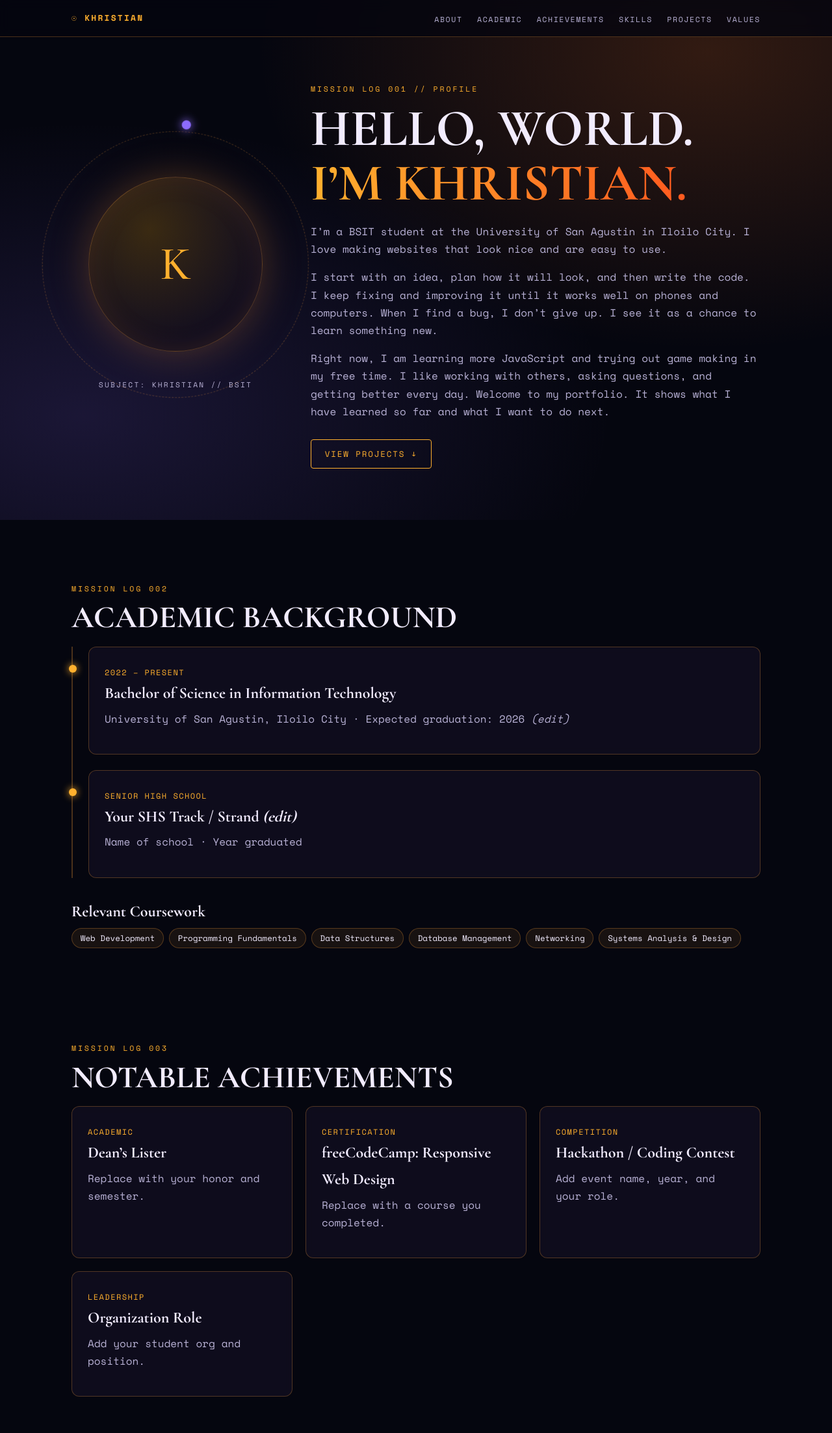
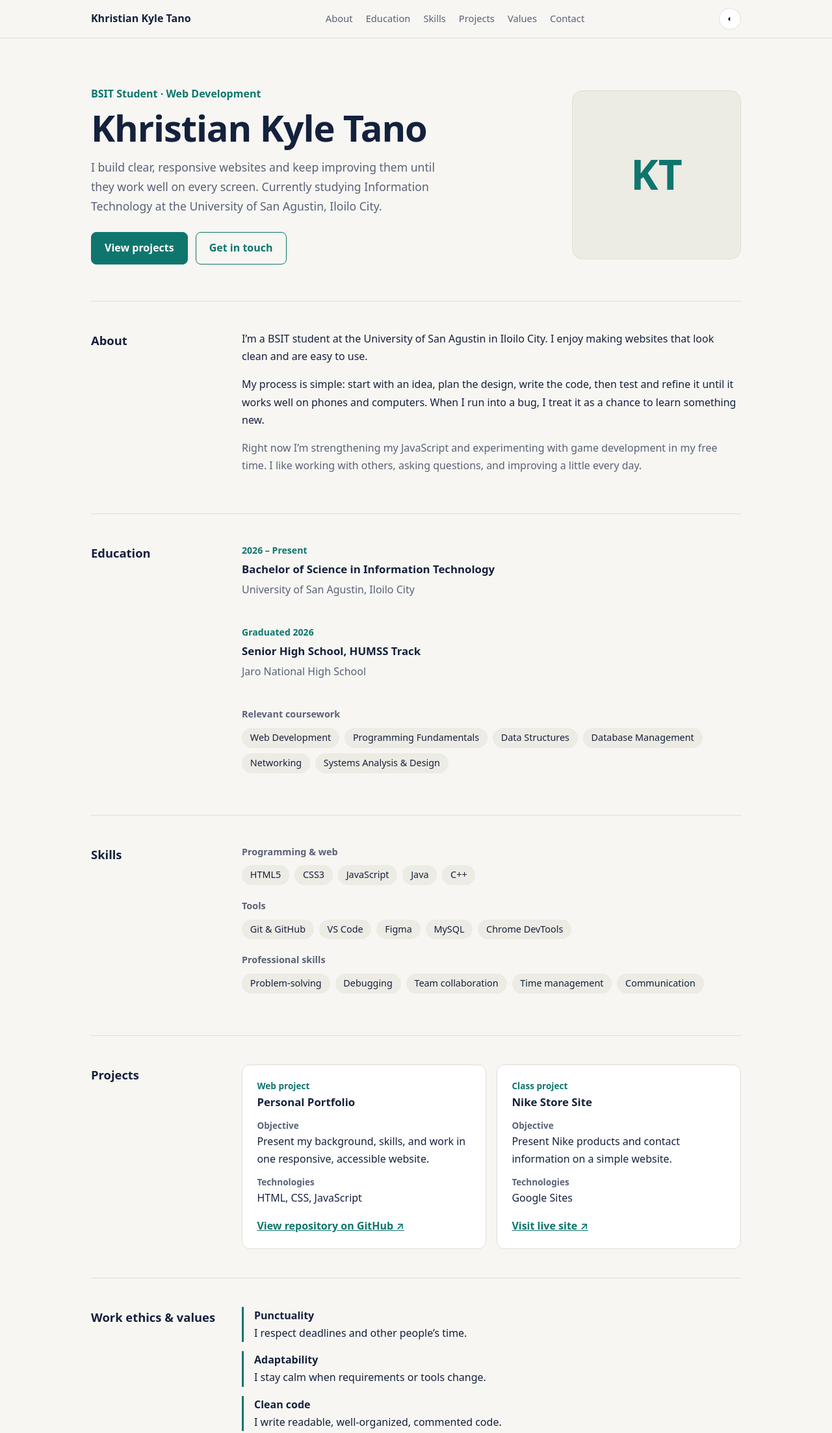
Before and after one commit to kktano-eng/-csit-web-final-2026, a plain HTML site: page index.html in a window 1280 px wide. Shown: the top 2205 px of the page at 65% size. Drawn offline with nearby package versions, Linux system fonts and the light colour scheme.

Commit message:
Update index.html

```diff
--- a/index.html
+++ b/index.html
@@ -2,165 +2,256 @@
 <html lang="en">
 <head>
 <meta charset="utf-8">
-<meta name="viewport" content="width=device-width, initial-scale=1, viewport-fit=cover">
-<title>Khristian | Solar Archive Portfolio</title>
-<link href="https://fonts.googleapis.com/css2?family=Cormorant+Garamond:wght@500;700&family=Space+Mono:wght@400;700&display=swap" rel="stylesheet">
-<link rel="stylesheet" href="style.css">
+<meta name="viewport" content="width=device-width, initial-scale=1">
+<meta name="description" content="Portfolio of Khristian Kyle Tano, BSIT student at the University of San Agustin, Iloilo City.">
+<title>Khristian Kyle Tano | BSIT Student Portfolio</title>
+<style>
+  :root {
+    --bg: #f7f6f2;
+    --surface: #ffffff;
+    --ink: #14213d;
+    --muted: #596277;
+    --line: #e1ded5;
+    --accent: #0f766e;
+    --accent-ink: #ffffff;
+    --chip: #ecebe4;
+  }
+  @media (prefers-color-scheme: dark) {
+    :root:not([data-theme="light"]) {
+      --bg: #0e1524; --surface: #151e32; --ink: #e9edf6; --muted: #9ba5bb;
+      --line: #263250; --accent: #4fd1c5; --accent-ink: #08201e; --chip: #1c2740;
+    }
+  }
+  :root[data-theme="dark"] {
+    --bg: #0e1524; --surface: #151e32; --ink: #e9edf6; --muted: #9ba5bb;
+    --line: #263250; --accent: #4fd1c5; --accent-ink: #08201e; --chip: #1c2740;
+  }
+  * { box-sizing: border-box; }
+  html { scroll-behavior: smooth; scroll-padding-top: 76px; }
+  body {
+    margin: 0; background: var(--bg); color: var(--ink);
+    font: 1rem/1.7 system-ui, -apple-system, "Segoe UI", Roboto, sans-serif;
+  }
+  a { color: var(--accent); }
+  a:focus-visible, button:focus-visible { outline: 2px solid var(--accent); outline-offset: 3px; }
+
+  header {
+    position: sticky; top: 0; z-index: 10;
+    background: color-mix(in srgb, var(--bg) 92%, transparent);
+    backdrop-filter: blur(8px); border-bottom: 1px solid var(--line);
+  }
+  .bar {
+    max-width: 1040px; margin: 0 auto; padding: .75rem 1.25rem;
+    display: flex; align-items: center; justify-content: space-between; gap: 1rem;
+  }
+  .logo { font-weight: 700; color: var(--ink); text-decoration: none; white-space: nowrap; }
+  nav { display: flex; align-items: center; gap: 1.25rem; overflow-x: auto; }
+  nav a { color: var(--muted); text-decoration: none; font-size: .92rem; white-space: nowrap; }
+  nav a:hover { color: var(--accent); }
+  #theme {
+    border: 1px solid var(--line); background: var(--surface); color: var(--ink);
+    width: 2.1rem; height: 2.1rem; border-radius: 50%; cursor: pointer; flex: none;
+  }
+
+  main { max-width: 1040px; margin: 0 auto; padding: 0 1.25rem; }
+
+  .hero { display: grid; grid-template-columns: 1fr 260px; gap: 3rem; align-items: center; padding: 4.5rem 0 3.5rem; }
+  .hero .role { color: var(--accent); font-weight: 600; margin: 0 0 .5rem; }
+  h1 { font-size: clamp(2.2rem, 5.5vw, 3.5rem); line-height: 1.1; margin: 0 0 1rem; letter-spacing: -.02em; }
+  .hero p.lead { color: var(--muted); font-size: 1.1rem; max-width: 56ch; margin: 0 0 1.5rem; }
+  .actions { display: flex; flex-wrap: wrap; gap: .75rem; }
+  .btn {
+    display: inline-block; padding: .65rem 1.25rem; border-radius: 8px;
+    font-weight: 600; text-decoration: none; border: 1px solid var(--accent);
+  }
+  .btn.primary { background: var(--accent); color: var(--accent-ink); }
+  .btn.ghost { color: var(--accent); }
+  .portrait {
+    position: relative; width: 100%; aspect-ratio: 1; border-radius: 16px; overflow: hidden;
+    background: var(--chip); border: 1px solid var(--line);
+    display: grid; place-items: center; font-size: 4rem; font-weight: 700; color: var(--accent);
+  }
+  .portrait img { position: absolute; inset: 0; width: 100%; height: 100%; object-fit: cover; }
+
+  section.block {
+    display: grid; grid-template-columns: 200px 1fr; gap: 2rem;
+    padding: 2.75rem 0; border-top: 1px solid var(--line);
+  }
+  h2 { font-size: 1.15rem; margin: 0; color: var(--ink); }
+  h3 { font-size: 1.05rem; margin: 0 0 .25rem; }
+  p { margin: 0 0 1rem; }
+  .muted { color: var(--muted); }
+  .small { font-size: .9rem; }
+
+  .entry { padding-bottom: 1.5rem; }
+  .entry:last-child { padding-bottom: 0; }
+  .entry .when { color: var(--accent); font-size: .88rem; font-weight: 600; margin-bottom: .15rem; }
+
+  .chips { list-style: none; margin: 0 0 1.25rem; padding: 0; display: flex; flex-wrap: wrap; gap: .5rem; }
+  .chips li { background: var(--chip); border-radius: 999px; padding: .2rem .8rem; font-size: .9rem; }
+  .group-title { font-size: .9rem; color: var(--muted); margin: 0 0 .5rem; font-weight: 600; }
+
+  .cards { display: grid; grid-template-columns: repeat(auto-fit, minmax(260px, 1fr)); gap: 1rem; }
+  .card { background: var(--surface); border: 1px solid var(--line); border-radius: 12px; padding: 1.25rem 1.4rem; }
+  .card .label { color: var(--accent); font-size: .85rem; font-weight: 600; }
+  .card dl { margin: 0 0 1rem; }
+  .card dt { font-weight: 600; font-size: .85rem; color: var(--muted); margin-top: .6rem; }
+  .card dd { margin: 0; }
+  .link { word-break: break-all; font-weight: 600; }
+
+  .values { list-style: none; margin: 0; padding: 0; display: grid; gap: .9rem; }
+  .values li { padding-left: 1rem; border-left: 3px solid var(--accent); }
+  .values strong { display: block; }
+
+  .contact a { font-weight: 600; }
+  footer { max-width: 1040px; margin: 0 auto; padding: 2rem 1.25rem 3rem; border-top: 1px solid var(--line); color: var(--muted); font-size: .9rem; }
+
+  @media (max-width: 760px) {
+    .hero { grid-template-columns: 1fr; padding-top: 2.5rem; gap: 2rem; }
+    .portrait { max-width: 200px; order: -1; }
+    section.block { grid-template-columns: 1fr; gap: 1rem; }
+  }
+  @media (prefers-reduced-motion: reduce) { html { scroll-behavior: auto; } }
+</style>
 </head>
 <body>
-<canvas id="stars" aria-hidden="true"></canvas>
-
 
 <header>
   <div class="bar">
-    <a class="logo" href="#about">☉ KHRISTIAN</a>
-    <button id="menu" aria-expanded="false" aria-controls="nav">MENU</button>
-    <nav id="nav" aria-label="Main">
-      <ul>
-        <li><a href="#about">About</a></li>
-        <li><a href="#academic">Academic</a></li>
-        <li><a href="#achievements">Achievements</a></li>
-        <li><a href="#skills">Skills</a></li>
-        <li><a href="#projects">Projects</a></li>
-        <li><a href="#values">Values</a></li>
-      </ul>
+    <a class="logo" href="#top">Khristian Kyle Tano</a>
+    <nav aria-label="Main">
+      <a href="#about">About</a>
+      <a href="#education">Education</a>
+      <a href="#skills">Skills</a>
+      <a href="#projects">Projects</a>
+      <a href="#values">Values</a>
+      <a href="#contact">Contact</a>
     </nav>
+    <button id="theme" aria-label="Switch between light and dark theme">◐</button>
   </div>
 </header>
 
+<main id="top">
 
-<main>
-  <section id="about" class="hero">
+  <section class="hero">
     <div>
-      <div class="pwrap">
-        <div class="orbit"></div>
-        <div class="portrait">
-          <span aria-hidden="true">K</span>
-          <!-- Replace portrait.jpg with your photo file; K shows if it is missing -->
-          <img src="portrait.jpg" alt="Portrait of Khristian" onerror="this.remove()">
-        </div>
+      <p class="role">BSIT Student · Web Development</p>
+      <h1>Khristian Kyle Tano</h1>
+      <p class="lead">I build clear, responsive websites and keep improving them until they work well on every screen. Currently studying Information Technology at the University of San Agustin, Iloilo City.</p>
+      <div class="actions">
+        <a class="btn primary" href="#projects">View projects</a>
+        <a class="btn ghost" href="#contact">Get in touch</a>
       </div>
-      <div class="sub">SUBJECT: KHRISTIAN // BSIT</div>
     </div>
-    <div>
-      <p class="tag">Mission Log 001 // Profile</p>
-      <h1>Hello, world.<br><span class="grad">I’m Khristian.</span></h1>
-      <p>I’m a BSIT student at the University of San Agustin in Iloilo City. I love making websites that look nice and are easy to use.</p>
-      <p>I start with an idea, plan how it will look, and then write the code. I keep fixing and improving it until it works well on phones and computers. When I find a bug, I don’t give up. I see it as a chance to learn something new.</p>
-      <p>Right now, I am learning more JavaScript and trying out game making in my free time. I like working with others, asking questions, and getting better every day. Welcome to my portfolio. It shows what I have learned so far and what I want to do next.</p>
-      <a class="cta" href="#projects">VIEW PROJECTS ↓</a>
+    <div class="portrait">
+      <span aria-hidden="true">KT</span>
+      <!-- Put your photo in this folder as portrait.jpg; initials show if it is missing -->
+      <img src="portrait.jpg" alt="Portrait of Khristian Kyle Tano" onerror="this.remove()">
     </div>
   </section>
 
-
-  <section id="academic">
-    <p class="tag">Mission Log 002</p>
-    <h2>Academic Background</h2>
-    <div class="timeline">
-      <article class="card">
-        <span class="meta">2022 – Present</span>
-        <h3>Bachelor of Science in Information Technology</h3>
-        <p>University of San Agustin, Iloilo City · Expected graduation: 2026 <em>(edit)</em></p>
-      </article>
-      <article class="card">
-        <span class="meta">Senior High School</span>
-        <h3>Your SHS Track / Strand <em>(edit)</em></h3>
-        <p>Name of school · Year graduated</p>
-      </article>
-    </div>
-    <h3 style="margin-top:2rem">Relevant Coursework</h3>
-    <ul class="chips">
-      <li>Web Development</li><li>Programming Fundamentals</li><li>Data Structures</li>
-      <li>Database Management</li><li>Networking</li><li>Systems Analysis &amp; Design</li>
-    </ul>
-  </section>
-
-
-  <section id="achievements">
-    <p class="tag">Mission Log 003</p>
-    <h2>Notable Achievements</h2>
-    <div class="grid">
-      <article class="card"><span class="meta">Academic</span><h3>Dean’s Lister</h3><p>Replace with your honor and semester.</p></article>
-      <article class="card"><span class="meta">Certification</span><h3>freeCodeCamp: Responsive Web Design</h3><p>Replace with a course you completed.</p></article>
-      <article class="card"><span class="meta">Competition</span><h3>Hackathon / Coding Contest</h3><p>Add event name, year, and your role.</p></article>
-      <article class="card"><span class="meta">Leadership</span><h3>Organization Role</h3><p>Add your student org and position.</p></article>
+  <section class="block" id="about">
+    <h2>About</h2>
+    <div>
+      <p>I’m a BSIT student at the University of San Agustin in Iloilo City. I enjoy making websites that look clean and are easy to use.</p>
+      <p>My process is simple: start with an idea, plan the design, write the code, then test and refine it until it works well on phones and computers. When I run into a bug, I treat it as a chance to learn something new.</p>
+      <p class="muted">Right now I’m strengthening my JavaScript and experimenting with game development in my free time. I like working with others, asking questions, and improving a little every day.</p>
     </div>
   </section>
 
-
-  <section id="skills">
-    <p class="tag">Mission Log 004</p>
-    <h2>Skillset</h2>
-    <div class="grid">
-      <div class="card">
-        <h3>Programming &amp; Web</h3>
-        <div class="bar-skill"><div><span>HTML5</span><span>85%</span></div><div class="track"><i style="width:85%"></i></div></div>
-        <div class="bar-skill"><div><span>CSS3</span><span>80%</span></div><div class="track"><i style="width:80%"></i></div></div>
-        <div class="bar-skill"><div><span>JavaScript</span><span>60%</span></div><div class="track"><i style="width:60%"></i></div></div>
-        <div class="bar-skill"><div><span>Python</span><span>55%</span></div><div class="track"><i style="width:55%"></i></div></div>
-        <div class="bar-skill"><div><span>Java / C++</span><span>50%</span></div><div class="track"><i style="width:50%"></i></div></div>
+  <section class="block" id="education">
+    <h2>Education</h2>
+    <div>
+      <div class="entry">
+        <div class="when">2026 – Present</div>
+        <h3>Bachelor of Science in Information Technology</h3>
+        <p class="muted">University of San Agustin, Iloilo City</p>
       </div>
-      <div class="card">
-        <h3>Tools</h3>
-        <ul class="chips"><li>Git &amp; GitHub</li><li>VS Code</li><li>Figma</li><li>MySQL</li><li>Chrome DevTools</li></ul>
-        <h3 style="margin-top:1.5rem">Soft Skills</h3>
-        <ul class="chips"><li>Problem-Solving</li><li>Debugging Mindset</li><li>Team Collaboration</li><li>Time Management</li><li>Communication</li></ul>
+      <div class="entry">
+        <div class="when">Graduated 2026</div>
+        <h3>Senior High School, HUMSS Track</h3>
+        <p class="muted">Jaro National High School</p>
       </div>
+      <p class="group-title">Relevant coursework</p>
+      <ul class="chips">
+        <li>Web Development</li><li>Programming Fundamentals</li><li>Data Structures</li>
+        <li>Database Management</li><li>Networking</li><li>Systems Analysis &amp; Design</li>
+      </ul>
     </div>
   </section>
 
+  <section class="block" id="skills">
+    <h2>Skills</h2>
+    <div>
+      <p class="group-title">Programming &amp; web</p>
+      <ul class="chips"><li>HTML5</li><li>CSS3</li><li>JavaScript</li><li>Java</li><li>C++</li></ul>
+      <p class="group-title">Tools</p>
+      <ul class="chips"><li>Git &amp; GitHub</li><li>VS Code</li><li>Figma</li><li>MySQL</li><li>Chrome DevTools</li></ul>
+      <p class="group-title">Professional skills</p>
+      <ul class="chips"><li>Problem-solving</li><li>Debugging</li><li>Team collaboration</li><li>Time management</li><li>Communication</li></ul>
+    </div>
+  </section>
 
-  <section id="projects">
-    <p class="tag">Mission Log 005</p>
-    <h2>Projects &amp; Researches</h2>
-    <div class="grid">
+  <section class="block" id="projects">
+    <h2>Projects</h2>
+    <div class="cards">
       <article class="card">
-        <span class="meta">Web Project</span>
+        <div class="label">Web project</div>
         <h3>Personal Portfolio</h3>
-        <p><strong>Objective:</strong> Present my background, skills, and work in one responsive, accessible website.</p>
-        <p><strong>Tech:</strong> HTML, CSS, JavaScript</p>
-        <a href="https://github.com/your-username/portfolio">Repository →</a>
+        <dl>
+          <dt>Objective</dt><dd>Present my background, skills, and work in one responsive, accessible website.</dd>
+          <dt>Technologies</dt><dd>HTML, CSS, JavaScript</dd>
+        </dl>
+        <a class="link" href="https://github.com/kktano-eng/-csit-web-final-2026" target="_blank" rel="noopener noreferrer">View repository on GitHub ↗</a>
       </article>
       <article class="card">
-        <span class="meta">Class Project</span>
-        <h3>Your Project Title <em>(edit)</em></h3>
-        <p><strong>Objective:</strong> Describe what problem it solves or what you learned.</p>
-        <p><strong>Tech:</strong> List languages, frameworks, tools</p>
-        <a href="#projects">Link or screenshot →</a>
-      </article>
-      <article class="card">
-        <span class="meta">Research / Capstone</span>
-        <h3>Optional Third Entry</h3>
-        <p><strong>Objective:</strong> Add a paper, game, or app you built.</p>
-        <p><strong>Tech:</strong> Technologies used</p>
+        <div class="label">Class project</div>
+        <h3>Nike Store Site</h3>
+        <dl>
+          <dt>Objective</dt><dd>Present Nike products and contact information on a simple website.</dd>
+          <dt>Technologies</dt><dd>Google Sites</dd>
+        </dl>
+        <a class="link" href="https://sites.google.com/usa.edu.ph/nike/products-contact" target="_blank" rel="noopener noreferrer">Visit live site ↗</a>
       </article>
     </div>
   </section>
 
+  <section class="block" id="values">
+    <h2>Work ethics &amp; values</h2>
+    <ul class="values">
+      <li><strong>Punctuality</strong>I respect deadlines and other people’s time.</li>
+      <li><strong>Adaptability</strong>I stay calm when requirements or tools change.</li>
+      <li><strong>Clean code</strong>I write readable, well-organized, commented code.</li>
+      <li><strong>Collaboration</strong>I share knowledge, welcome feedback, and use version control.</li>
+      <li><strong>Continuous learning</strong>I keep exploring new technologies and improving.</li>
+      <li><strong>Integrity</strong>I own my work and my mistakes.</li>
+    </ul>
+  </section>
 
-  <section id="values">
-    <p class="tag">Mission Log 006</p>
-    <h2>Work Ethics &amp; Core Values</h2>
-    <div class="card">
-      <ul class="clean values">
-        <li><strong>Punctuality:</strong> I respect deadlines and other people’s time.</li>
-        <li><strong>Adaptability:</strong> I stay calm when requirements or tools change.</li>
-        <li><strong>Clean code:</strong> I write readable, well-organized, commented code.</li>
-        <li><strong>Collaboration:</strong> I share knowledge, welcome feedback, and use version control.</li>
-        <li><strong>Continuous learning:</strong> I keep exploring new technologies and improving.</li>
-        <li><strong>Integrity:</strong> I own my work and my mistakes.</li>
-      </ul>
+  <section class="block contact" id="contact">
+    <h2>Contact</h2>
+    <div>
+      <p>Open to internships, collaborations, and web projects. The best way to reach me is by email.</p>
+      <p>
+        Email: <a href="mailto:you@example.com">you@example.com</a><br>
+        GitHub: <a href="https://github.com/kktano-eng" target="_blank" rel="noopener noreferrer">github.com/kktano-eng</a>
+      </p>
     </div>
   </section>
+
 </main>
 
+<footer>© 2026 Khristian Kyle Tano · Iloilo City, Philippines</footer>
 
-<footer>
-  <p>Contact: <a href="mailto:you@example.com">you@example.com</a> · <a href="https://github.com/your-username">GitHub</a></p>
-  <p>© 2026 Khristian · Built with HTML, CSS &amp; JS</p>
-</footer>
-
-
-<script src="script.js"></script>
+<script>
+  (function () {
+    var root = document.documentElement;
+    document.getElementById("theme").addEventListener("click", function () {
+      var dark = root.getAttribute("data-theme") === "dark" ||
+        (!root.getAttribute("data-theme") && window.matchMedia("(prefers-color-scheme: dark)").matches);
+      root.setAttribute("data-theme", dark ? "light" : "dark");
+    });
+  })();
+</script>
 </body>
 </html>
```
